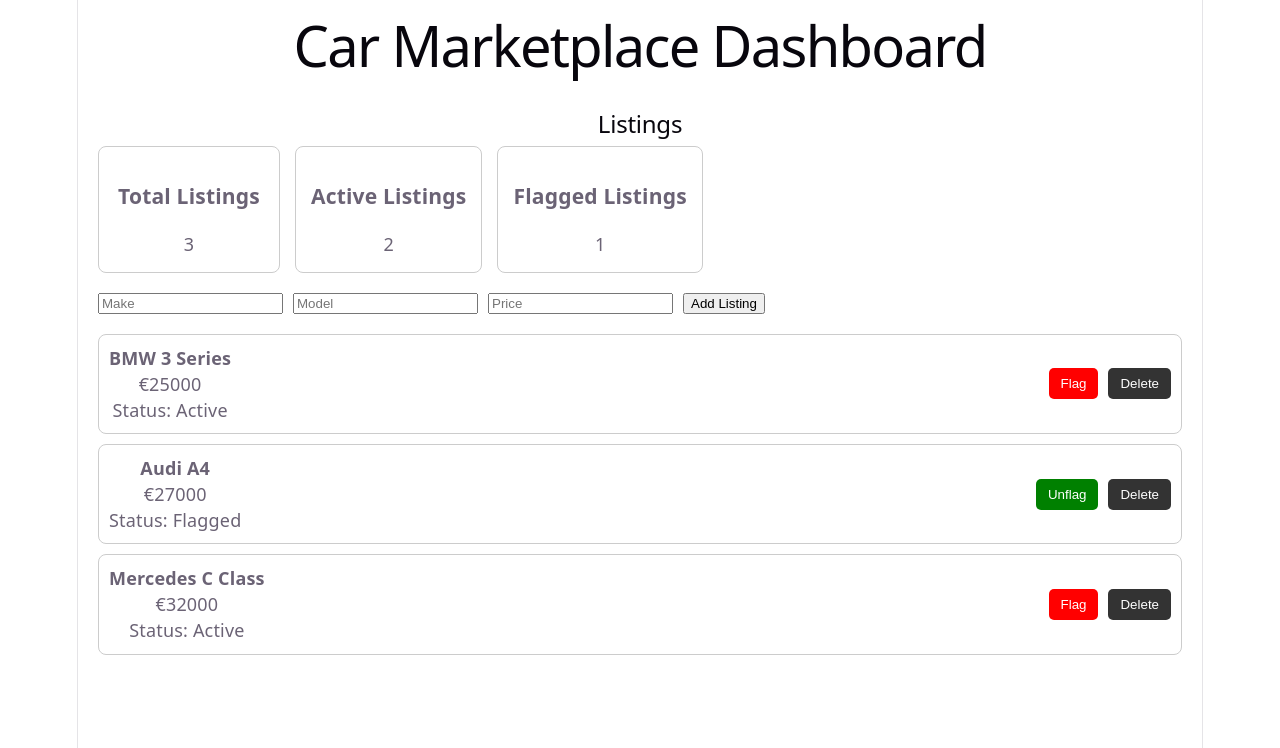
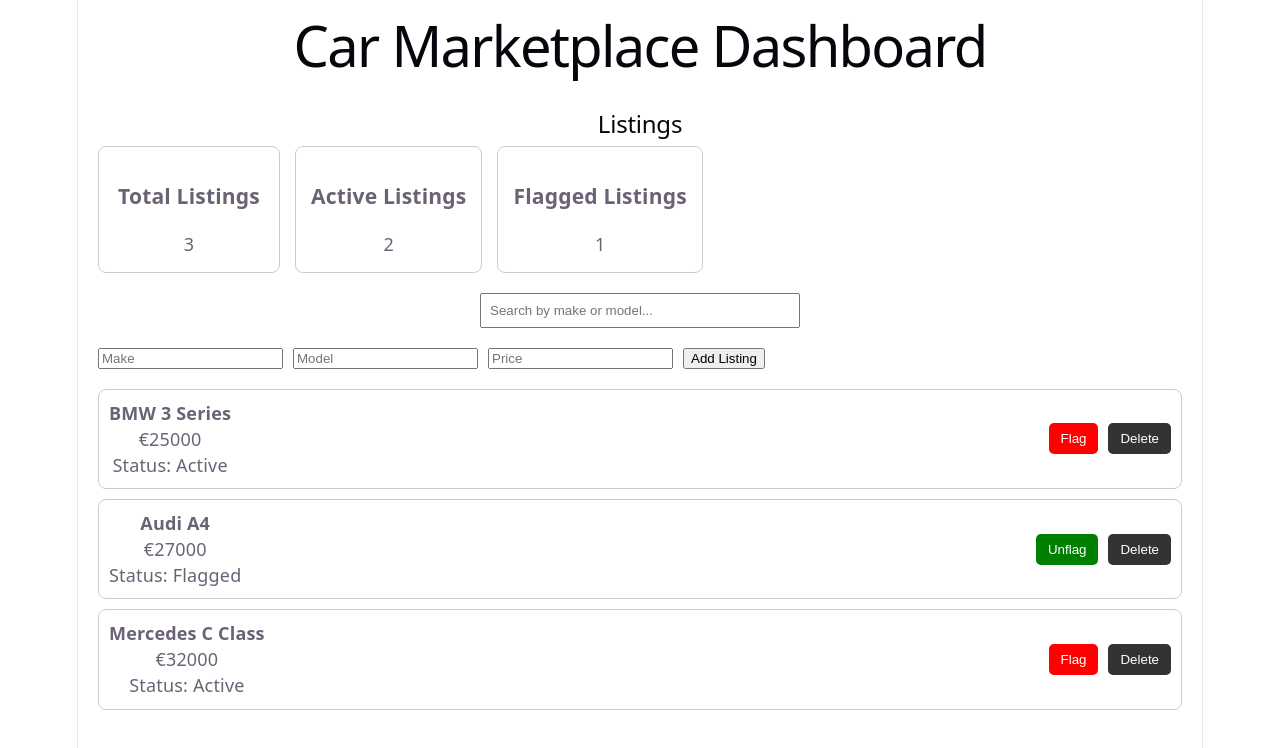
Before and after one commit to Chealy-13/car-dashboard-react, a React (Vite) app: page / in a window 1280 px wide. Shown: the top 748 px of the page. Built offline with nearby package versions, Linux system fonts and the light colour scheme.

Commit message:
Added search bar to filter listings by make and model

```diff
--- a/src/components/CarList.jsx
+++ b/src/components/CarList.jsx
@@ -6,6 +6,7 @@
     const [make, setMake] = useState("");
     const [model, setModel] = useState("");
     const [price, setPrice] = useState("");
+    const [search, setSearch] = useState("");
 
     const toggleStatus = (id) => {
         const updated = listings.map((car) =>
@@ -47,6 +48,12 @@
     const totalListings = listings.length;
     const activeListings = listings.filter((car) => car.status === "Active").length;
     const flaggedListings = listings.filter((car) => car.status === "Flagged").length;
+
+    const filteredListings = listings.filter((car) =>
+        `${car.make} ${car.model}`
+            .toLowerCase()
+            .includes(search.toLowerCase())
+    );
 
     return (
         <div style={{ padding: "20px" }}>
@@ -96,6 +103,20 @@
                     <p>{flaggedListings}</p>
                 </div>
             </div>
+
+            <input
+                type="text"
+                placeholder="Search by make or model..."
+                value={search}
+                onChange={(e) => setSearch(e.target.value)}
+                style={{
+                    marginBottom: "20px",
+                    padding: "8px",
+                    width: "100%",
+                    maxWidth: "300px",
+                }}
+            />
+
             <form
                 onSubmit={handleAddListing}
                 style={{
@@ -126,7 +147,7 @@
                 <button type="submit">Add Listing</button>
             </form>
 
-            {listings.map((car) => (
+            {filteredListings.map((car) => (
                 <div
                     key={car.id}
                     style={{
```
